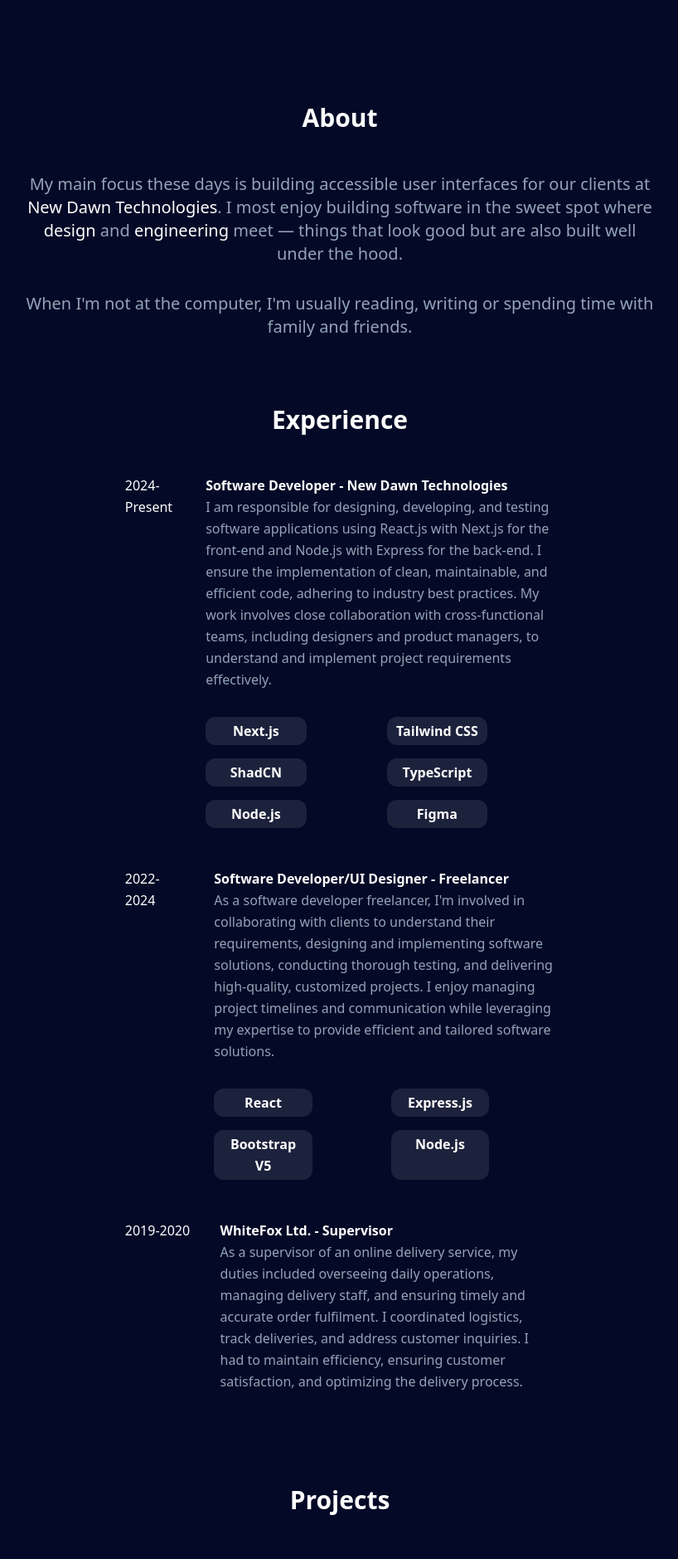
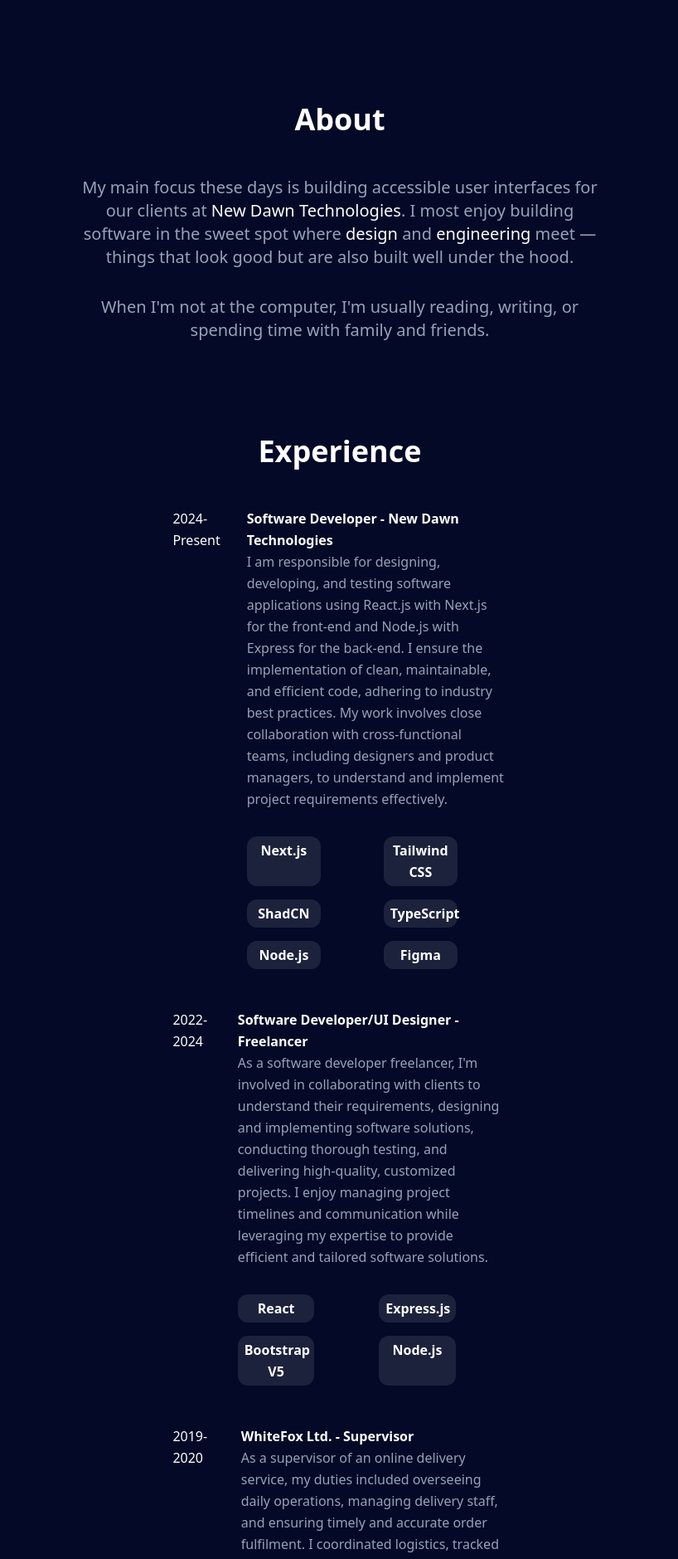
Before and after one commit to Jack-WebDev/next_portfolio, a Next.js app: page / in a window 1280 px wide. Shown: the part 820-2699 px from the top of the page at 83% size, without its empty margins (230-1048 px from the left). Built offline with nearby package versions, Linux system fonts and the light colour scheme.

Commit message:
:iphone: working on responsiveness

```diff
--- a/components/About.tsx
+++ b/components/About.tsx
@@ -1,11 +1,11 @@
 export default function About() {
   return (
-    <div className="mt-[15rem] w-[90%] sm:w-[60%] mx-auto">
-      <h2 className="text-3xl text-start text-white font-bold mb-12 sm:text-center">
+<div className="mt-20 sm:mt-28 lg:mt-[15rem] w-[90%] sm:w-[70%] md:w-[60%] lg:w-[50%] mx-auto">
+  <h2 className="text-3xl sm:text-4xl text-start sm:text-center text-white font-bold mb-6 sm:mb-12">
     About
   </h2>
 
-      <p className="text-[#94A3B8] text-start text-xl mb-8 sm:text-center">
+  <p className="text-[#94A3B8] text-lg sm:text-xl text-start sm:text-center mb-6 sm:mb-8">
     My main focus these days is building accessible user interfaces for our
     clients at{" "}
     <span className="text-white font-medium">New Dawn Technologies</span>. I
@@ -15,10 +15,11 @@
     things that look good but are also built well under the hood.
   </p>
 
-      <p className="text-[#94A3B8] text-start text-xl mt-8 sm:text-center">
-        When I&apos;m not at the computer, I&apos;m usually reading, writing or
+  <p className="text-[#94A3B8] text-lg sm:text-xl text-start sm:text-center mt-6 sm:mt-8">
+    When I&apos;m not at the computer, I&apos;m usually reading, writing, or
     spending time with family and friends.
   </p>
 </div>
+
   );
 }
--- a/components/Experience.tsx
+++ b/components/Experience.tsx
@@ -2,31 +2,29 @@
 
 export default function Experience() {
   return (
-    <div className="mt-[5rem] w-[90%] mx-auto">
-      <h2 className="text-3xl text-start text-white font-bold mb-12 sm:text-center">
+<div className="mt-20 sm:mt-28 w-[90%] sm:w-[80%] lg:w-[70%] mx-auto">
+  <h2 className="text-3xl sm:text-4xl text-start sm:text-center text-white font-bold mb-12">
     Experience
   </h2>
   <Cards
     duration="2024-Present"
     company="Software Developer - New Dawn Technologies"
     description="I am responsible for designing, developing, and testing software applications using React.js with Next.js for the front-end and Node.js with Express for the back-end. I ensure the implementation of clean, maintainable, and efficient code, adhering to industry best practices. My work involves close collaboration with cross-functional teams, including designers and product managers, to understand and implement project requirements effectively."
-        tools={["Next.js", "Tailwind CSS","ShadCN", "TypeScript", "Node.js", "Figma"]}
+    tools={["Next.js", "Tailwind CSS", "ShadCN", "TypeScript", "Node.js", "Figma"]}
   />
   <Cards
     duration="2022-2024"
     company="Software Developer/UI Designer - Freelancer"
-        description="As a software developer freelancer, I'm involved in collaborating with clients to understand
-their requirements, designing and implementing software solutions, conducting thorough
-testing, and delivering high-quality, customized projects. I enjoy managing project timelines
-and communication while leveraging my expertise to provide efficient and tailored software
-solutions."
+    description="As a software developer freelancer, I'm involved in collaborating with clients to understand their requirements, designing and implementing software solutions, conducting thorough testing, and delivering high-quality, customized projects. I enjoy managing project timelines and communication while leveraging my expertise to provide efficient and tailored software solutions."
     tools={["React", "Express.js", "Bootstrap V5", "Node.js"]}
   />
+  <Cards
+    duration="2019-2020"
+    company="WhiteFox Ltd. - Supervisor"
+    description="As a supervisor of an online delivery service, my duties included overseeing daily operations, managing delivery staff, and ensuring timely and accurate order fulfilment. I coordinated logistics, tracked deliveries, and addressed customer inquiries. I had to maintain efficiency, ensuring customer satisfaction, and optimizing the delivery process."
+  />
+</div>
 
-      <Cards duration="2019-2020" company="WhiteFox Ltd. - Supervisor" description="As a supervisor of an online delivery service, my duties included overseeing daily
-operations, managing delivery staff, and ensuring timely and accurate order fulfilment. I
-coordinated logistics, track deliveries, and address customer inquiries. I had to maintain
-efficiency, ensuring customer satisfaction, and optimizing the delivery process."/>
-    </div>
+
   );
 }
--- a/components/Hero.tsx
+++ b/components/Hero.tsx
@@ -4,9 +4,9 @@
 
 export default function Hero() {
   return (
-    <div className="mt-[10rem] max-w-7xl space-y-8 mx-auto">
+    <div className="mt-20 sm:mt-28 lg:mt-[10rem] max-w-4xl md:max-w-6xl lg:max-w-7xl space-y-8 mx-auto px-4 sm:px-6 lg:px-8">
       <h1
-        className="animate-fade-up bg-gradient-to-br from-[#22c1c3] via-zinc-100 to-[#fdbb2d]  text-transparent bg-clip-text text-center text-5xl/[3rem] font-bold opacity-0 drop-shadow-sm md:text-7xl/[5rem]"
+        className="animate-fade-up bg-gradient-to-br from-[#22c1c3] via-zinc-100 to-[#fdbb2d] text-transparent bg-clip-text text-center text-4xl/[2.5rem] sm:text-5xl/[3rem] md:text-6xl/[4rem] lg:text-7xl/[5rem] font-bold opacity-0 drop-shadow-sm"
         style={{
           animationDelay: "0.20s",
           animationFillMode: "forwards",
@@ -15,8 +15,9 @@
         Hi there! I&apos;m Jack
         <Balancer>
           a{" "}
-          <span className="underline decoration-red-700 decoration-wavy decoration-from-font underline-offset-4 pb-8">
-            Software Developer. <br />
+          <span className="underline decoration-red-700 decoration-wavy decoration-from-font underline-offset-4">
+            Software Developer.
+            <br />
           </span>
         </Balancer>
         <br />I build accessible, inclusive products and digital experiences for
--- a/components/ProjectCards.tsx
+++ b/components/ProjectCards.tsx
@@ -1,4 +1,4 @@
-"use client"
+"use client";
 
 import Image, { StaticImageData } from "next/image";
 import { motion } from "framer-motion";
@@ -23,10 +23,10 @@
       initial={{ opacity: 0, y: 20 }}
       animate={{ opacity: 1, y: 0 }}
       transition={{ duration: 0.5 }}
-      className="w-full md:w-1/2 lg:w-1/3 mx-auto bg-white dark:bg-gray-800 rounded-xl overflow-hidden shadow-lg hover:shadow-xl transition-shadow duration-300"
+      className="w-full md:w-1/2 lg:w-full max-w-md mx-auto bg-white dark:bg-gray-800 rounded-xl overflow-hidden shadow-lg hover:shadow-xl transition-shadow duration-300"
     >
       <motion.div
-        // whileHover={{ scale: 1.02 }}
+        whileHover={{ scale: 1.02 }}
         transition={{ duration: 0.2 }}
         className="relative"
       >
--- a/components/Projects.tsx
+++ b/components/Projects.tsx
@@ -5,10 +5,11 @@
 
 export default function Projects() {
   return (
-    <div className="mt-[5rem] w-[90%] mx-auto grid gap-y-6">
-      <h2 className="text-3xl text-start text-white font-bold mb-12 sm:text-center">
+<div className="mt-20 sm:mt-28 w-[90%] mx-auto">
+  <h2 className="text-3xl sm:text-4xl text-start sm:text-center text-white font-bold mb-12">
     Projects
   </h2>
+  <div className="grid gap-y-12 sm:gap-y-8 md:gap-8 lg:gap-12 md:grid-cols-2 lg:grid-cols-3 xl:grid-cols-4">
     <ProjectCards
       img={eCommercePage}
       title="E-Commerce Product Page"
@@ -24,5 +25,7 @@
       tools={["Next.js 14", "TailwindCSS", "Shadcn UI", "Framer Motion"]}
     />
   </div>
+</div>
+
   );
 }
```
Lines whose indentation alone changed are shown as unchanged.
